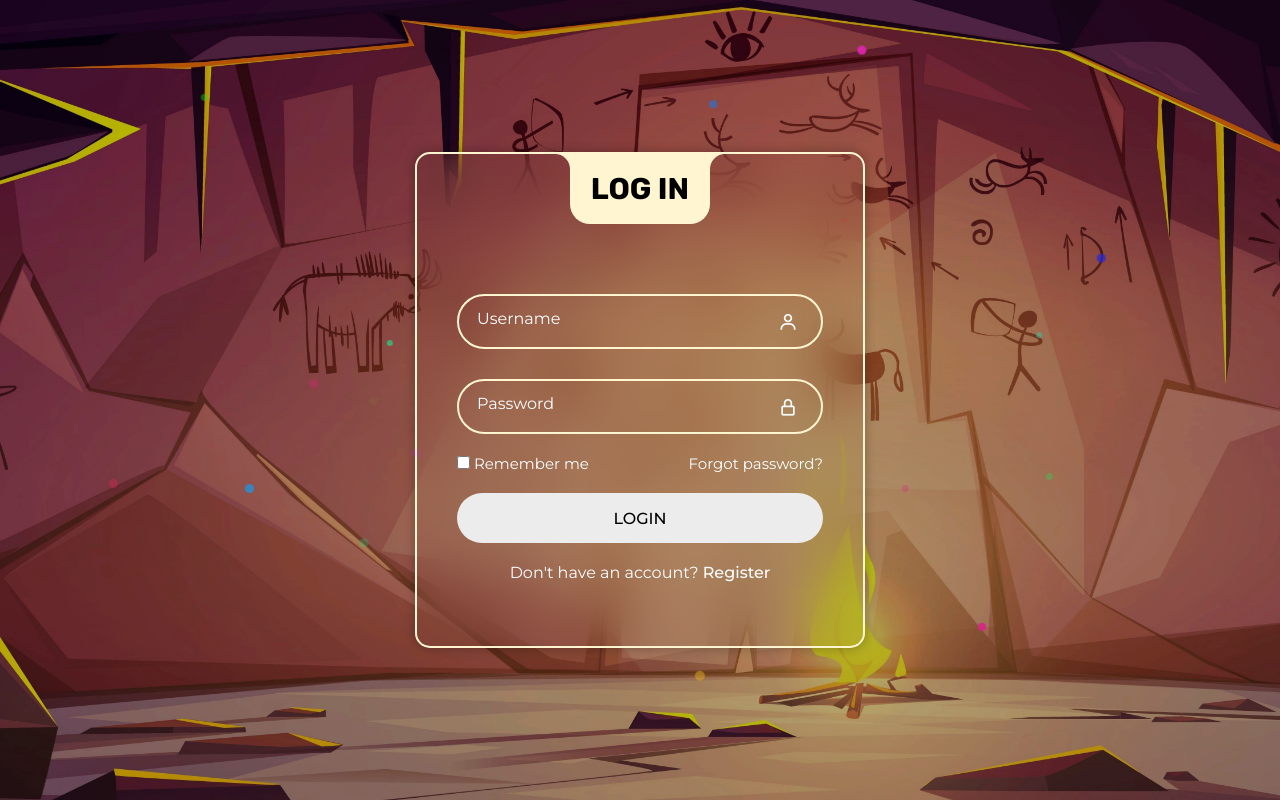
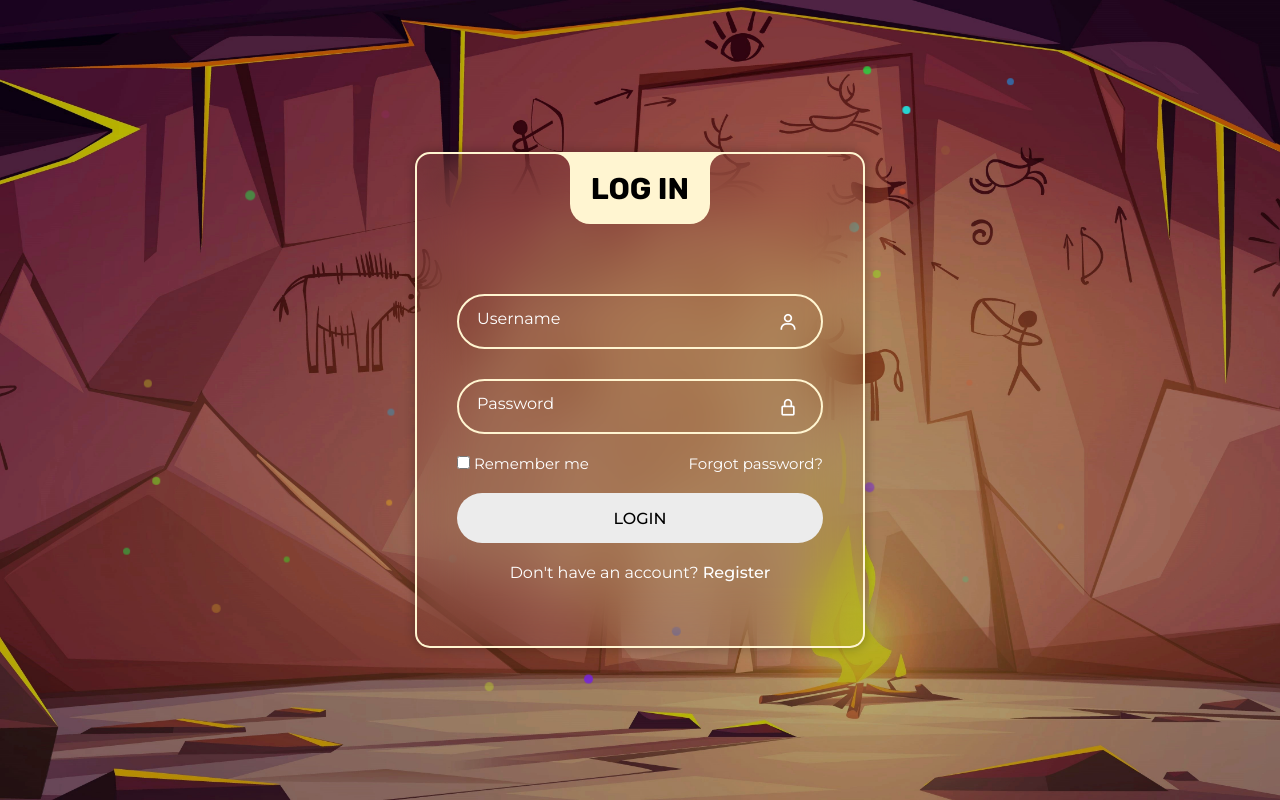
Before and after one commit to Fortuna-457/Temporal, a Django app: page /login/ in a window 1280 px wide. Run offline with Django 5.2, Linux system fonts and the light colour scheme.

Commit message:
commit pull de sofia

```diff
--- a/appTemporal/static/css/authStyles.css
+++ b/appTemporal/static/css/authStyles.css
@@ -8,6 +8,10 @@
   padding: 0;
   margin: 0;
   box-sizing: border-box;
+}
+
+html, body {
+  scroll-behavior: smooth;
 }
 
 * {
--- a/appTemporal/static/css/buttonStyle.css
+++ b/appTemporal/static/css/buttonStyle.css
@@ -7,6 +7,10 @@
   padding: 0;
   margin: 0;
   box-sizing: border-box;
+}
+
+html, body {
+  scroll-behavior: smooth;
 }
 
 .wrapper-button {
--- a/appTemporal/static/css/contact.css
+++ b/appTemporal/static/css/contact.css
@@ -5,6 +5,10 @@
   padding: 0;
   margin: 0;
   box-sizing: border-box;
+}
+
+html, body {
+  scroll-behavior: smooth;
 }
 
 body {
--- a/appTemporal/static/css/games.css
+++ b/appTemporal/static/css/games.css
@@ -8,6 +8,10 @@
   padding: 0;
   margin: 0;
   box-sizing: border-box;
+}
+
+html, body {
+  scroll-behavior: smooth;
 }
 
 body {
--- a/appTemporal/static/css/general.css
+++ b/appTemporal/static/css/general.css
@@ -5,3 +5,7 @@
   margin: 0;
   box-sizing: border-box;
 }
+
+html, body {
+  scroll-behavior: smooth;
+}
--- a/appTemporal/static/css/map.css
+++ b/appTemporal/static/css/map.css
@@ -4,6 +4,10 @@
   padding: 0;
   margin: 0;
   box-sizing: border-box;
+}
+
+html, body {
+  scroll-behavior: smooth;
 }
 
 #mapid, .offcanvas-body {
@@ -210,7 +214,7 @@ body:not(.modal-open) {
   font-size: 25px;
 }
 
-#geolocateBtn{
+#geolocateBtn {
   position: relative;
   left: 61%;
   bottom: 7.5rem;
--- a/appTemporal/static/css/mapCreative.css
+++ b/appTemporal/static/css/mapCreative.css
@@ -5,6 +5,10 @@
   padding: 0;
   margin: 0;
   box-sizing: border-box;
+}
+
+html, body {
+  scroll-behavior: smooth;
 }
 
 *:focus,
--- a/appTemporal/static/css/navbar.css
+++ b/appTemporal/static/css/navbar.css
@@ -4,6 +4,10 @@
   padding: 0;
   margin: 0;
   box-sizing: border-box;
+}
+
+html, body {
+  scroll-behavior: smooth;
 }
 
 .navbar-logo {
--- a/appTemporal/static/css/particles.css
+++ b/appTemporal/static/css/particles.css
@@ -5,450 +5,450 @@
 
 @keyframes particle-animation-1 {
   100% {
-    transform: translate3d(82vw, 11vh, 96px);
+    transform: translate3d(41vw, 5vh, 3px);
   }
 }
 .particle:nth-child(1) {
   animation: particle-animation-1 60s infinite;
   height: 9px;
   width: 9px;
-  opacity: 0.98;
+  opacity: 0.99;
   animation-delay: -0.2s;
-  transform: translate3d(65vw, 5vh, 69px);
-  background: hsl(316, 70%, 50%);
+  transform: translate3d(54vw, 88vh, 29px);
+  background: hsl(226, 70%, 50%);
 }
 
 @keyframes particle-animation-2 {
   100% {
-    transform: translate3d(79vw, 55vh, 93px);
+    transform: translate3d(40vw, 55vh, 76px);
   }
 }
 .particle:nth-child(2) {
   animation: particle-animation-2 60s infinite;
-  height: 9px;
-  width: 9px;
-  opacity: 0.27;
+  height: 10px;
+  width: 10px;
+  opacity: 0.77;
   animation-delay: -0.4s;
-  transform: translate3d(21vw, 69vh, 21px);
-  background: hsl(149, 70%, 50%);
+  transform: translate3d(70vw, 24vh, 25px);
+  background: hsl(180, 70%, 50%);
 }
 
 @keyframes particle-animation-3 {
   100% {
-    transform: translate3d(67vw, 11vh, 21px);
+    transform: translate3d(9vw, 66vh, 19px);
   }
 }
 .particle:nth-child(3) {
   animation: particle-animation-3 60s infinite;
-  height: 6px;
-  width: 6px;
-  opacity: 0.44;
+  height: 9px;
+  width: 9px;
+  opacity: 0.9;
   animation-delay: -0.6s;
-  transform: translate3d(83vw, 46vh, 19px);
-  background: hsl(167, 70%, 50%);
+  transform: translate3d(51vw, 87vh, 32px);
+  background: hsl(267, 70%, 50%);
 }
 
 @keyframes particle-animation-4 {
   100% {
-    transform: translate3d(12vw, 35vh, 33px);
+    transform: translate3d(72vw, 65vh, 88px);
   }
 }
 .particle:nth-child(4) {
   animation: particle-animation-4 60s infinite;
-  height: 6px;
-  width: 6px;
-  opacity: 0.75;
+  height: 9px;
+  width: 9px;
+  opacity: 0.01;
   animation-delay: -0.8s;
-  transform: translate3d(74vw, 26vh, 65px);
-  background: hsl(4, 70%, 50%);
+  transform: translate3d(75vw, 59vh, 79px);
+  background: hsl(71, 70%, 50%);
 }
 
 @keyframes particle-animation-5 {
   100% {
-    transform: translate3d(21vw, 28vh, 41px);
+    transform: translate3d(38vw, 16vh, 23px);
   }
 }
 .particle:nth-child(5) {
   animation: particle-animation-5 60s infinite;
-  height: 8px;
-  width: 8px;
-  opacity: 0.63;
+  height: 7px;
+  width: 7px;
+  opacity: 0.5;
   animation-delay: -1s;
-  transform: translate3d(61vw, 10vh, 42px);
-  background: hsl(213, 70%, 50%);
+  transform: translate3d(5vw, 77vh, 29px);
+  background: hsl(131, 70%, 50%);
 }
 
 @keyframes particle-animation-6 {
   100% {
-    transform: translate3d(86vw, 39vh, 78px);
+    transform: translate3d(59vw, 37vh, 67px);
   }
 }
 .particle:nth-child(6) {
   animation: particle-animation-6 60s infinite;
   height: 9px;
   width: 9px;
-  opacity: 0.46;
+  opacity: 0.09;
   animation-delay: -1.2s;
-  transform: translate3d(23vw, 59vh, 68px);
-  background: hsl(311, 70%, 50%);
+  transform: translate3d(76vw, 15vh, 85px);
+  background: hsl(67, 70%, 50%);
 }
 
 @keyframes particle-animation-7 {
   100% {
-    transform: translate3d(12vw, 27vh, 18px);
+    transform: translate3d(26vw, 59vh, 50px);
   }
 }
 .particle:nth-child(7) {
   animation: particle-animation-7 60s infinite;
-  height: 8px;
-  width: 8px;
-  opacity: 0.92;
+  height: 9px;
+  width: 9px;
+  opacity: 0.43;
   animation-delay: -1.4s;
-  transform: translate3d(88vw, 87vh, 4px);
-  background: hsl(328, 70%, 50%);
+  transform: translate3d(40vw, 90vh, 54px);
+  background: hsl(67, 70%, 50%);
 }
 
 @keyframes particle-animation-8 {
   100% {
-    transform: translate3d(12vw, 42vh, 25px);
+    transform: translate3d(59vw, 84vh, 23px);
   }
 }
 .particle:nth-child(8) {
   animation: particle-animation-8 60s infinite;
-  height: 9px;
-  width: 9px;
-  opacity: 0.05;
+  height: 8px;
+  width: 8px;
+  opacity: 0.58;
   animation-delay: -1.6s;
-  transform: translate3d(32vw, 51vh, 49px);
-  background: hsl(80, 70%, 50%);
+  transform: translate3d(3vw, 55vh, 89px);
+  background: hsl(93, 70%, 50%);
 }
 
 @keyframes particle-animation-9 {
   100% {
-    transform: translate3d(1vw, 24vh, 3px);
+    transform: translate3d(23vw, 32vh, 87px);
   }
 }
 .particle:nth-child(9) {
   animation: particle-animation-9 60s infinite;
-  height: 9px;
-  width: 9px;
-  opacity: 0.4;
+  height: 6px;
+  width: 6px;
+  opacity: 0.5;
   animation-delay: -1.8s;
-  transform: translate3d(10vw, 67vh, 35px);
-  background: hsl(345, 70%, 50%);
+  transform: translate3d(22vw, 77vh, 99px);
+  background: hsl(113, 70%, 50%);
 }
 
 @keyframes particle-animation-10 {
   100% {
-    transform: translate3d(10vw, 1vh, 28px);
+    transform: translate3d(23vw, 13vh, 71px);
   }
 }
 .particle:nth-child(10) {
   animation: particle-animation-10 60s infinite;
-  height: 7px;
-  width: 7px;
-  opacity: 0.32;
+  height: 10px;
+  width: 10px;
+  opacity: 0.71;
   animation-delay: -2s;
-  transform: translate3d(83vw, 73vh, 98px);
-  background: hsl(330, 70%, 50%);
+  transform: translate3d(48vw, 49vh, 99px);
+  background: hsl(20, 70%, 50%);
 }
 
 @keyframes particle-animation-11 {
   100% {
-    transform: translate3d(6vw, 72vh, 79px);
+    transform: translate3d(60vw, 47vh, 78px);
   }
 }
 .particle:nth-child(11) {
   animation: particle-animation-11 60s infinite;
-  height: 9px;
-  width: 9px;
-  opacity: 0.81;
+  height: 8px;
+  width: 8px;
+  opacity: 0.02;
   animation-delay: -2.2s;
-  transform: translate3d(22vw, 58vh, 96px);
-  background: hsl(204, 70%, 50%);
+  transform: translate3d(84vw, 46vh, 24px);
+  background: hsl(335, 70%, 50%);
 }
 
 @keyframes particle-animation-12 {
   100% {
-    transform: translate3d(16vw, 70vh, 11px);
+    transform: translate3d(69vw, 59vh, 7px);
   }
 }
 .particle:nth-child(12) {
   animation: particle-animation-12 60s infinite;
-  height: 10px;
-  width: 10px;
+  height: 8px;
+  width: 8px;
   opacity: 0.56;
   animation-delay: -2.4s;
-  transform: translate3d(63vw, 87vh, 80px);
-  background: hsl(42, 70%, 50%);
+  transform: translate3d(68vw, 28vh, 17px);
+  background: hsl(82, 70%, 50%);
 }
 
 @keyframes particle-animation-13 {
   100% {
-    transform: translate3d(31vw, 9vh, 16px);
+    transform: translate3d(23vw, 85vh, 31px);
   }
 }
 .particle:nth-child(13) {
   animation: particle-animation-13 60s infinite;
-  height: 8px;
-  width: 8px;
-  opacity: 0.01;
+  height: 7px;
+  width: 7px;
+  opacity: 0.39;
   animation-delay: -2.6s;
-  transform: translate3d(21vw, 51vh, 67px);
-  background: hsl(153, 70%, 50%);
+  transform: translate3d(32vw, 43vh, 49px);
+  background: hsl(196, 70%, 50%);
 }
 
 @keyframes particle-animation-14 {
   100% {
-    transform: translate3d(57vw, 36vh, 12px);
+    transform: translate3d(80vw, 24vh, 56px);
   }
 }
 .particle:nth-child(14) {
   animation: particle-animation-14 60s infinite;
-  height: 8px;
-  width: 8px;
-  opacity: 0.1;
+  height: 6px;
+  width: 6px;
+  opacity: 0.25;
   animation-delay: -2.8s;
-  transform: translate3d(36vw, 77vh, 1px);
-  background: hsl(175, 70%, 50%);
+  transform: translate3d(74vw, 84vh, 61px);
+  background: hsl(156, 70%, 50%);
 }
 
 @keyframes particle-animation-15 {
   100% {
-    transform: translate3d(40vw, 14vh, 85px);
+    transform: translate3d(62vw, 71vh, 96px);
   }
 }
 .particle:nth-child(15) {
   animation: particle-animation-15 60s infinite;
-  height: 10px;
-  width: 10px;
-  opacity: 0.32;
+  height: 6px;
+  width: 6px;
+  opacity: 0.24;
   animation-delay: -3s;
-  transform: translate3d(20vw, 56vh, 90px);
-  background: hsl(333, 70%, 50%);
+  transform: translate3d(88vw, 64vh, 12px);
+  background: hsl(34, 70%, 50%);
 }
 
 @keyframes particle-animation-16 {
   100% {
-    transform: translate3d(21vw, 85vh, 1px);
+    transform: translate3d(59vw, 31vh, 35px);
   }
 }
 .particle:nth-child(16) {
   animation: particle-animation-16 60s infinite;
-  height: 9px;
-  width: 9px;
-  opacity: 0.43;
+  height: 7px;
+  width: 7px;
+  opacity: 0.66;
   animation-delay: -3.2s;
-  transform: translate3d(60vw, 30vh, 95px);
-  background: hsl(301, 70%, 50%);
+  transform: translate3d(84vw, 4vh, 19px);
+  background: hsl(206, 70%, 50%);
 }
 
 @keyframes particle-animation-17 {
   100% {
-    transform: translate3d(31vw, 16vh, 56px);
+    transform: translate3d(6vw, 73vh, 88px);
   }
 }
 .particle:nth-child(17) {
   animation: particle-animation-17 60s infinite;
-  height: 6px;
-  width: 6px;
-  opacity: 0.68;
+  height: 8px;
+  width: 8px;
+  opacity: 0.26;
   animation-delay: -3.4s;
-  transform: translate3d(30vw, 50vh, 12px);
-  background: hsl(153, 70%, 50%);
+  transform: translate3d(44vw, 16vh, 91px);
+  background: hsl(34, 70%, 50%);
 }
 
 @keyframes particle-animation-18 {
   100% {
-    transform: translate3d(49vw, 27vh, 66px);
+    transform: translate3d(9vw, 16vh, 28px);
   }
 }
 .particle:nth-child(18) {
   animation: particle-animation-18 60s infinite;
-  height: 6px;
-  width: 6px;
-  opacity: 0.44;
+  height: 9px;
+  width: 9px;
+  opacity: 0.06;
   animation-delay: -3.6s;
-  transform: translate3d(57vw, 73vh, 83px);
-  background: hsl(216, 70%, 50%);
+  transform: translate3d(33vw, 9vh, 3px);
+  background: hsl(18, 70%, 50%);
 }
 
 @keyframes particle-animation-19 {
   100% {
-    transform: translate3d(58vw, 27vh, 20px);
+    transform: translate3d(40vw, 32vh, 63px);
   }
 }
 .particle:nth-child(19) {
   animation: particle-animation-19 60s infinite;
-  height: 7px;
-  width: 7px;
-  opacity: 0.35;
+  height: 10px;
+  width: 10px;
+  opacity: 0.53;
   animation-delay: -3.8s;
-  transform: translate3d(89vw, 69vh, 83px);
-  background: hsl(135, 70%, 50%);
+  transform: translate3d(76vw, 69vh, 70px);
+  background: hsl(267, 70%, 50%);
 }
 
 @keyframes particle-animation-20 {
   100% {
-    transform: translate3d(9vw, 27vh, 99px);
+    transform: translate3d(54vw, 70vh, 53px);
   }
 }
 .particle:nth-child(20) {
   animation: particle-animation-20 60s infinite;
   height: 10px;
   width: 10px;
-  opacity: 0.03;
+  opacity: 0.51;
   animation-delay: -4s;
-  transform: translate3d(72vw, 36vh, 22px);
-  background: hsl(216, 70%, 50%);
+  transform: translate3d(8vw, 9vh, 69px);
+  background: hsl(132, 70%, 50%);
 }
 
 @keyframes particle-animation-21 {
   100% {
-    transform: translate3d(9vw, 83vh, 49px);
+    transform: translate3d(12vw, 44vh, 60px);
   }
 }
 .particle:nth-child(21) {
   animation: particle-animation-21 60s infinite;
-  height: 6px;
-  width: 6px;
-  opacity: 0.01;
+  height: 8px;
+  width: 8px;
+  opacity: 0.98;
   animation-delay: -4.2s;
-  transform: translate3d(77vw, 14vh, 34px);
-  background: hsl(14, 70%, 50%);
+  transform: translate3d(90vw, 3vh, 79px);
+  background: hsl(179, 70%, 50%);
 }
 
 @keyframes particle-animation-22 {
   100% {
-    transform: translate3d(12vw, 28vh, 98px);
+    transform: translate3d(86vw, 12vh, 62px);
   }
 }
 .particle:nth-child(22) {
   animation: particle-animation-22 60s infinite;
-  height: 7px;
-  width: 7px;
-  opacity: 0.62;
+  height: 8px;
+  width: 8px;
+  opacity: 0.81;
   animation-delay: -4.4s;
-  transform: translate3d(80vw, 63vh, 40px);
-  background: hsl(89, 70%, 50%);
+  transform: translate3d(61vw, 7vh, 24px);
+  background: hsl(129, 70%, 50%);
 }
 
 @keyframes particle-animation-23 {
   100% {
-    transform: translate3d(60vw, 59vh, 10px);
+    transform: translate3d(23vw, 32vh, 19px);
   }
 }
 .particle:nth-child(23) {
   animation: particle-animation-23 60s infinite;
   height: 8px;
   width: 8px;
-  opacity: 0.63;
+  opacity: 0.36;
   animation-delay: -4.6s;
-  transform: translate3d(51vw, 69vh, 9px);
-  background: hsl(21, 70%, 50%);
+  transform: translate3d(7vw, 53vh, 43px);
+  background: hsl(62, 70%, 50%);
 }
 
 @keyframes particle-animation-24 {
   100% {
-    transform: translate3d(66vw, 81vh, 39px);
+    transform: translate3d(60vw, 45vh, 2px);
   }
 }
 .particle:nth-child(24) {
   animation: particle-animation-24 60s infinite;
-  height: 7px;
-  width: 7px;
-  opacity: 0.94;
+  height: 6px;
+  width: 6px;
+  opacity: 0.57;
   animation-delay: -4.8s;
-  transform: translate3d(58vw, 52vh, 12px);
-  background: hsl(268, 70%, 50%);
+  transform: translate3d(19vw, 69vh, 66px);
+  background: hsl(40, 70%, 50%);
 }
 
 @keyframes particle-animation-25 {
   100% {
-    transform: translate3d(19vw, 37vh, 50px);
+    transform: translate3d(35vw, 43vh, 8px);
   }
 }
 .particle:nth-child(25) {
   animation: particle-animation-25 60s infinite;
-  height: 7px;
-  width: 7px;
-  opacity: 0.13;
+  height: 6px;
+  width: 6px;
+  opacity: 0.59;
   animation-delay: -5s;
-  transform: translate3d(47vw, 81vh, 72px);
-  background: hsl(127, 70%, 50%);
+  transform: translate3d(84vw, 16vh, 65px);
+  background: hsl(13, 70%, 50%);
 }
 
 @keyframes particle-animation-26 {
   100% {
-    transform: translate3d(75vw, 83vh, 5px);
+    transform: translate3d(21vw, 54vh, 50px);
   }
 }
 .particle:nth-child(26) {
   animation: particle-animation-26 60s infinite;
-  height: 9px;
-  width: 9px;
-  opacity: 0.72;
+  height: 8px;
+  width: 8px;
+  opacity: 0.03;
   animation-delay: -5.2s;
-  transform: translate3d(90vw, 11vh, 26px);
-  background: hsl(240, 70%, 50%);
+  transform: translate3d(30vw, 53vh, 32px);
+  background: hsl(286, 70%, 50%);
 }
 
 @keyframes particle-animation-27 {
   100% {
-    transform: translate3d(50vw, 59vh, 58px);
+    transform: translate3d(15vw, 30vh, 29px);
   }
 }
 .particle:nth-child(27) {
   animation: particle-animation-27 60s infinite;
-  height: 9px;
-  width: 9px;
-  opacity: 0.28;
+  height: 8px;
+  width: 8px;
+  opacity: 0.1;
   animation-delay: -5.4s;
-  transform: translate3d(38vw, 47vh, 73px);
-  background: hsl(81, 70%, 50%);
+  transform: translate3d(36vw, 7vh, 79px);
+  background: hsl(303, 70%, 50%);
 }
 
 @keyframes particle-animation-28 {
   100% {
-    transform: translate3d(46vw, 64vh, 23px);
+    transform: translate3d(50vw, 72vh, 18px);
   }
 }
 .particle:nth-child(28) {
   animation: particle-animation-28 60s infinite;
-  height: 7px;
-  width: 7px;
-  opacity: 0.15;
+  height: 9px;
+  width: 9px;
+  opacity: 0.33;
   animation-delay: -5.6s;
-  transform: translate3d(53vw, 36vh, 15px);
-  background: hsl(274, 70%, 50%);
+  transform: translate3d(2vw, 77vh, 32px);
+  background: hsl(43, 70%, 50%);
 }
 
 @keyframes particle-animation-29 {
   100% {
-    transform: translate3d(90vw, 5vh, 60px);
+    transform: translate3d(13vw, 59vh, 86px);
   }
 }
 .particle:nth-child(29) {
   animation: particle-animation-29 60s infinite;
-  height: 9px;
-  width: 9px;
-  opacity: 0.87;
+  height: 8px;
+  width: 8px;
+  opacity: 0.57;
   animation-delay: -5.8s;
-  transform: translate3d(21vw, 39vh, 18px);
-  background: hsl(278, 70%, 50%);
+  transform: translate3d(45vw, 74vh, 19px);
+  background: hsl(180, 70%, 50%);
 }
 
 @keyframes particle-animation-30 {
   100% {
-    transform: translate3d(15vw, 9vh, 9px);
+    transform: translate3d(53vw, 27vh, 17px);
   }
 }
 .particle:nth-child(30) {
   animation: particle-animation-30 60s infinite;
-  height: 7px;
-  width: 7px;
-  opacity: 0.41;
+  height: 6px;
+  width: 6px;
+  opacity: 0.27;
   animation-delay: -6s;
-  transform: translate3d(16vw, 13vh, 48px);
-  background: hsl(123, 70%, 50%);
+  transform: translate3d(86vw, 57vh, 3px);
+  background: hsl(15, 70%, 50%);
 }
--- a/appTemporal/static/css/privacyPolicy.css
+++ b/appTemporal/static/css/privacyPolicy.css
@@ -4,6 +4,10 @@
   padding: 0;
   margin: 0;
   box-sizing: border-box;
+}
+
+html, body {
+  scroll-behavior: smooth;
 }
 
 body {
--- a/appTemporal/static/css/sidebar.css
+++ b/appTemporal/static/css/sidebar.css
@@ -7,6 +7,10 @@
   padding: 0;
   margin: 0;
   box-sizing: border-box;
+}
+
+html, body {
+  scroll-behavior: smooth;
 }
 
 a {
--- a/appTemporal/static/css/style.css
+++ b/appTemporal/static/css/style.css
@@ -9,6 +9,10 @@
   padding: 0;
   margin: 0;
   box-sizing: border-box;
+}
+
+html, body {
+  scroll-behavior: smooth;
 }
 
 a {
```
